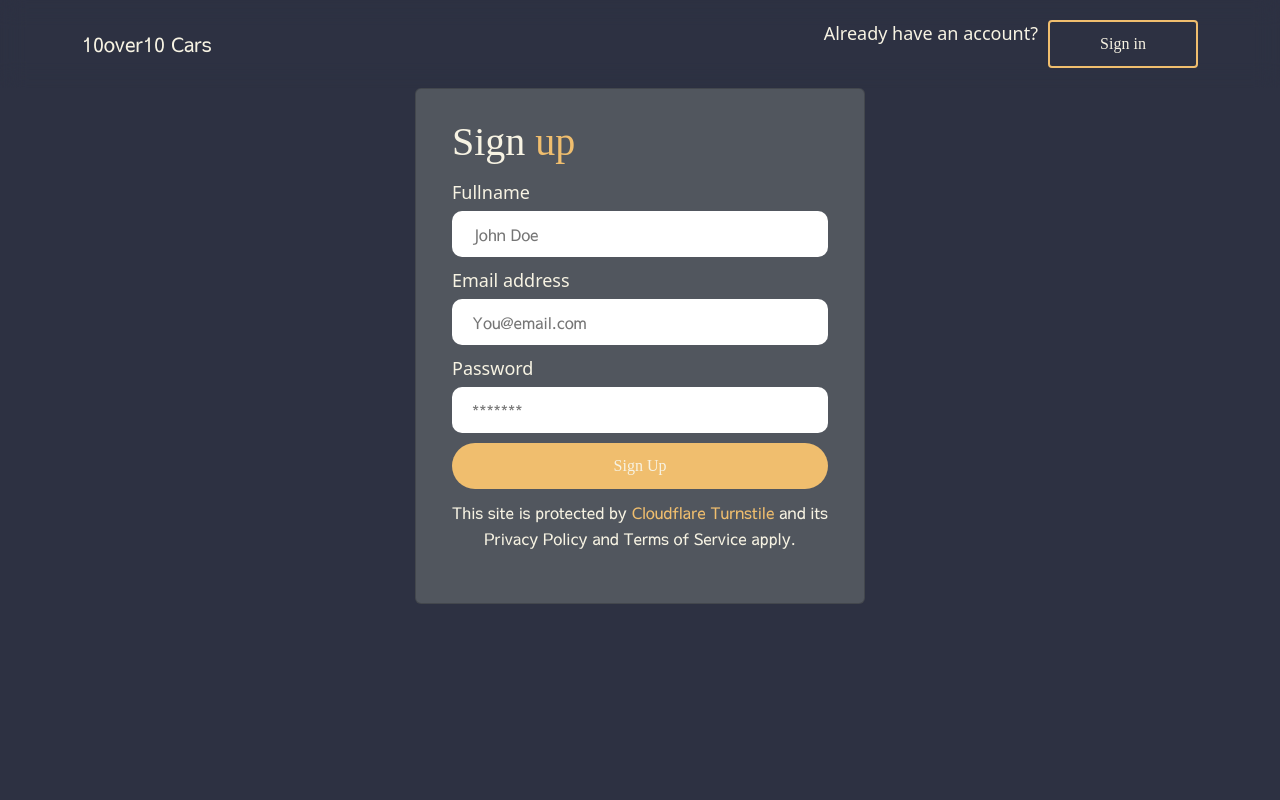
After one commit to DevMekus/10over10cars, a PHP site: page /10over10cars/auth/signup.php in a window 1280 px wide. The commit adds this page. Run offline with PHP 8.4, Linux system fonts and the light colour scheme; some libraries are stand-ins or nearby versions; some web fonts are replaced.

Commit message:
Authentication design

```diff
--- /dev/null
+++ b/auth/footer.php
@@ -0,0 +1,12 @@
+<script src="https://code.jquery.com/jquery-3.6.0.min.js"></script>
+<!-- Latest compiled and minified JavaScript -->
+<script src="https://cdn.jsdelivr.net/npm/@popperjs/core@2.11.6/dist/umd/popper.min.js"></script>
+<script src="https://cdn.jsdelivr.net/npm/bootstrap@5.3.2/dist/js/bootstrap.bundle.min.js"></script>
+
+<script src="https://cdnjs.cloudflare.com/ajax/libs/font-awesome/6.2.1/js/all.min.js"></script>
+<script src="https://cdn.jsdelivr.net/npm/axios/dist/axios.min.js"></script>
+<script src="https://cdn.rawgit.com/rikmms/progress-bar-4-axios/0a3acf92/dist/index.js"></script>
+<script src="../js/app.js"></script>
+</body>
+
+</html>
--- /dev/null
+++ b/auth/header.php
@@ -0,0 +1,20 @@
+<?php include("../config/connect.php"); ?>
+<!DOCTYPE html>
+<html lang="en">
+
+<head>
+    <meta charset="utf-8" />
+    <link rel="icon" href="../assets/brand/logo.png" />
+    <meta name="viewport" content="width=device-width, initial-scale=1" />
+    <meta name="theme-color" content="#018652" />
+    <meta name="description" content="Web site created using create-react-app" />
+    <link rel="apple-touch-icon" href="src/brandAssets/logo/logo-nbg.png" />
+    <link rel="stylesheet" href="https://cdnjs.cloudflare.com/ajax/libs/animate.css/4.1.1/animate.min.css" />
+    <link rel="stylesheet" href="https://fonts.googleapis.com/css2?family=Material+Symbols+Outlined:opsz,wght,FILL,GRAD@48,400,0,0" />
+    <link rel="stylesheet" href="https://cdnjs.cloudflare.com/ajax/libs/font-awesome/6.4.2/css/all.min.css" />
+    <link href="https://cdn.jsdelivr.net/npm/bootstrap@5.3.2/dist/css/bootstrap.min.css" rel="stylesheet">
+
+    <link rel="stylesheet" href="<?php echo $site; ?>scss/main.css" />
+    <title><?php echo $site_name; ?>: <?php echo $title; ?></title>
+
+</head>
--- /dev/null
+++ b/auth/navbar.php
@@ -0,0 +1,25 @@
+<nav class="navbar navbar-expand-lg nav-container  theme-primary">
+    <div class="container">
+        <a class="navbar-brand" href="../index.php"><?php echo $site_name; ?></a>
+        <button class="navbar-toggler" type="button" data-bs-toggle="collapse" data-bs-target="#navbarSupportedContent" aria-controls="navbarSupportedContent" aria-expanded="false" aria-label="Toggle navigation">
+            <span class="navbar-toggler-icon"></span>
+        </button>
+        <div class="collapse navbar-collapse fullwidth flex flex-end" id="navbarSupportedContent">
+
+            <form class="d-flex" role="search">
+                <?php echo $btn =  $title == "Login" ? '
+                <div class="authbtn  flex gap_10 align-center">
+                    <label class="form-label whiteColor">Don\'t have an account?</label>
+                    <a href="./signup.php" class="btn outline btn-sm nav-btn">Sign up</a>
+                </div> '
+                    :
+                    '<div class="authbtn  flex gap_10 align-center">
+                    <label class="form-label whiteColor">Already have an account?</label>
+                    <a href="./login.php" class="btn outline btn-sm nav-btn">Sign in</a>
+                </div>'
+                ?>
+            </form>
+
+        </div>
+    </div>
+</nav>
--- /dev/null
+++ b/auth/signup.php
@@ -0,0 +1,37 @@
+<?php
+$title = "Signup";
+include("header.php");
+
+?>
+<main class="auth-wrap theme-black">
+    <?php include("navbar.php");  ?>
+    <div class="form-container">
+        <div class="card login-card">
+            <div class="card-body">
+                <h1 class="card-title">Sign <span class="orange">up</span></h1>
+                <form>
+                    <div class="form-wrap">
+                        <label>Fullname</label>
+                        <input type="text" class="form-item" placeholder="John Doe" required />
+                    </div>
+                    <div class="form-wrap">
+                        <label>Email address</label>
+                        <input type="email" class="form-item" placeholder="You@email.com" required />
+                    </div>
+                    <div class="form-wrap">
+                        <label>Password</label>
+                        <input type="password" class="form-item" placeholder="*******" required />
+
+                    </div>
+                    <div class="form-wrap">
+                        <button class="btn pill primary">Sign Up</button>
+                    </div>
+                </form>
+                <div class="sectionSpace">
+                    <p class="text-center">This site is protected by <span class="orange">Cloudflare Turnstile</span> and its Privacy Policy and Terms of Service apply.</p>
+                </div>
+            </div>
+        </div>
+    </div>
+</main>
+<?php include("footer.php");  ?>
--- a/index.php
+++ b/index.php
@@ -102,7 +102,7 @@ include("header.php");
                                 <a href="#" class="btn outline">GET STARTED</a>
                             </div>
                             <div class="col-sm-6">
-                                <img src="assets/getstarted.webp" />
+                                <img src="assets/getstarted.webp" class="img-fluid" alt="car" />
                             </div>
                         </div>
                     </section>
--- /dev/null
+++ b/scss/components/_auth.scss
@@ -0,0 +1,66 @@
+.auth-wrap{
+    width: 100%;
+    position: relative;
+    height: 100vh;
+}
+
+.authbtn {
+
+    label{
+        font-size: 18px;
+    }
+
+}
+
+.form-container{
+    width: 100%;
+    position: relative;
+    display: flex;
+    justify-content: center;
+    align-items: center;
+
+}
+
+.login-card{
+    width: 450px;
+    margin: auto;
+    padding: 20px;
+
+    h1{
+        margin-bottom: 20px;
+    }
+}
+
+.form-wrap{
+    width: 100%;
+    position: relative;
+    display: flex;
+    flex-direction: column;
+    margin-top: 10px;
+
+    input{
+        width: 100%;
+        padding: 10px 20px;
+        border-radius: 10px;
+        border: none;
+        outline: none;
+        font-size: 16px;
+        font-weight: 400;
+        font-style: normal;
+        font-family: "Sawarabi Gothic", sans-serif;
+        line-height: 26px;
+
+        &:focus{
+            //box-shadow: $white 0px 5px 15px;
+            border: 1px solid $white;
+            box-shadow: $white 0px 2px 8px 0px;
+        }
+    }
+
+    label{
+        font-size: 18px;
+        color: $white;
+        margin-bottom: 5px;
+    }
+
+}
--- a/scss/components/_color.scss
+++ b/scss/components/_color.scss
@@ -19,3 +19,7 @@ $black:black;
 .greenColor{
     color: rgb(166, 241, 166);
 }
+
+.whiteColor{
+    color: $white;
+}
--- a/scss/components/_layout.scss
+++ b/scss/components/_layout.scss
@@ -25,6 +25,14 @@ body{
 
 .align-center{
     justify-content: center;
+}
+
+.flex-end{
+    justify-content: flex-end;
+}
+
+.gap_10{
+    gap: 10px;
 }
 
 
@@ -203,7 +211,7 @@ header{
 }
 
 .input-wrap{
-    width: 80%;
+    width: 60%;
     margin: auto;
     position: relative;
     display: flex;
@@ -213,11 +221,11 @@ header{
         border-radius: 10px;
         outline: none;
         border: none;
-        padding: 0px 30px;
-        font-size: 25px;
+        padding: 0px 25px;
+        font-size: 20px;
 
         &::placeholder{
-            font-size: 25px;
+            font-size: 20px;
             letter-spacing: 2px;
             font-family: 'Gill Sans', 'Gill Sans MT', Calibri, 'Trebuchet MS', sans-serif;
         }
--- a/scss/components/_themes.scss
+++ b/scss/components/_themes.scss
@@ -26,6 +26,12 @@
         position: relative;
         background-color: $fontColor;
         cursor: pointer;
+        transition: all .30s ease-in-out;
+
+        &:hover{
+            box-shadow: rgba(216, 217, 217, 0.2) 0px 8px 24px;
+            border: 1px solid $orange;
+        }
     }
 
     .card-title{
--- a/scss/main.css
+++ b/scss/main.css
@@ -7,6 +7,10 @@
 
 .greenColor {
   color: rgb(166, 241, 166);
+}
+
+.whiteColor {
+  color: #F7F3E3;
 }
 
 * {
@@ -35,6 +39,14 @@ body {
 
 .align-center {
   justify-content: center;
+}
+
+.flex-end {
+  justify-content: flex-end;
+}
+
+.gap_10 {
+  gap: 10px;
 }
 
 .sectionSpace {
@@ -185,7 +197,7 @@ header .header-inner {
 }
 
 .input-wrap {
-  width: 80%;
+  width: 60%;
   margin: auto;
   position: relative;
   display: flex;
@@ -195,16 +207,16 @@ header .header-inner {
   border-radius: 10px;
   outline: none;
   border: none;
-  padding: 0px 30px;
-  font-size: 25px;
+  padding: 0px 25px;
+  font-size: 20px;
 }
 .input-wrap input::-moz-placeholder {
-  font-size: 25px;
+  font-size: 20px;
   letter-spacing: 2px;
   font-family: "Gill Sans", "Gill Sans MT", Calibri, "Trebuchet MS", sans-serif;
 }
 .input-wrap input::placeholder {
-  font-size: 25px;
+  font-size: 20px;
   letter-spacing: 2px;
   font-family: "Gill Sans", "Gill Sans MT", Calibri, "Trebuchet MS", sans-serif;
 }
@@ -412,6 +424,11 @@ p, a {
   position: relative;
   background-color: #51565e;
   cursor: pointer;
+  transition: all 0.3s ease-in-out;
+}
+.theme-black .card:hover {
+  box-shadow: rgba(216, 217, 217, 0.2) 0px 8px 24px;
+  border: 1px solid #f0be6e;
 }
 .theme-black .card-title {
   color: #F7F3E3;
@@ -434,4 +451,60 @@ p, a {
 .theme-black .accordion-header button {
   color: #F7F3E3;
   font-size: 20px;
+}
+
+.auth-wrap {
+  width: 100%;
+  position: relative;
+  height: 100vh;
+}
+
+.authbtn label {
+  font-size: 18px;
+}
+
+.form-container {
+  width: 100%;
+  position: relative;
+  display: flex;
+  justify-content: center;
+  align-items: center;
+}
+
+.login-card {
+  width: 450px;
+  margin: auto;
+  padding: 20px;
+}
+.login-card h1 {
+  margin-bottom: 20px;
+}
+
+.form-wrap {
+  width: 100%;
+  position: relative;
+  display: flex;
+  flex-direction: column;
+  margin-top: 10px;
+}
+.form-wrap input {
+  width: 100%;
+  padding: 10px 20px;
+  border-radius: 10px;
+  border: none;
+  outline: none;
+  font-size: 16px;
+  font-weight: 400;
+  font-style: normal;
+  font-family: "Sawarabi Gothic", sans-serif;
+  line-height: 26px;
+}
+.form-wrap input:focus {
+  border: 1px solid #F7F3E3;
+  box-shadow: #F7F3E3 0px 2px 8px 0px;
+}
+.form-wrap label {
+  font-size: 18px;
+  color: #F7F3E3;
+  margin-bottom: 5px;
 }/*# sourceMappingURL=main.css.map */
--- a/scss/main.scss
+++ b/scss/main.scss
@@ -3,4 +3,5 @@
 @import "./components/typography";
 @import "./components/navbar";
 @import "./components/button";
-@import "./components/themes"
+@import "./components/themes";
+@import "./components/auth"
```
Also changed, not shown: auth/login.php (added, +35 -0 lines), auth/reset.php (added, +30 -0 lines), navbar.php (+0 -19 lines), 1 other file.
